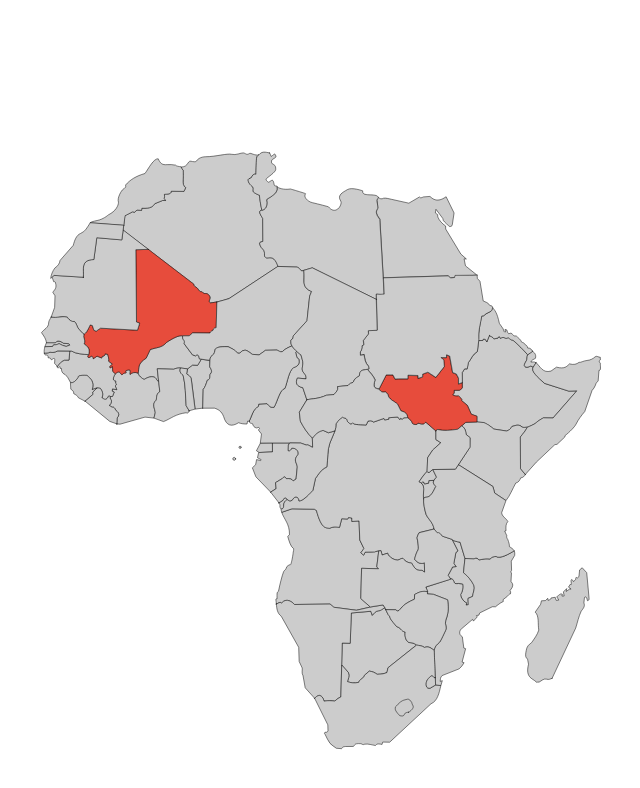
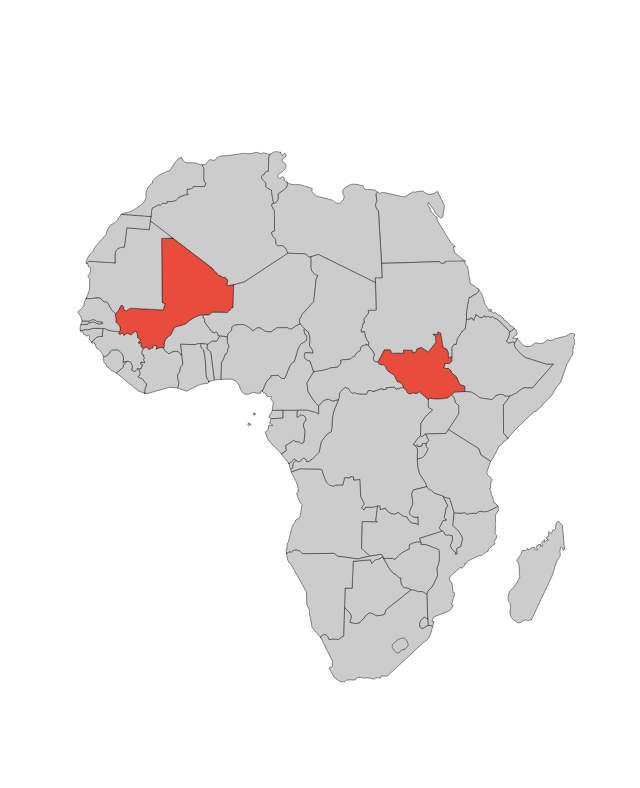
Before and after one commit to jakeaglass/africanMapLearner, a plain HTML site: page africa-with-capitals.html in a window 1280 px wide. Shown: the part 48-836 px from the top of the page, without its empty margins (278-918 px from the left). Drawn offline with nearby package versions, Linux system fonts and the light colour scheme.

Commit message:
fixed viewport for africa

```diff
--- a/africa-with-capitals.html
+++ b/africa-with-capitals.html
@@ -9,7 +9,8 @@
 			display:block;
 			margin-left: auto;
 			margin-right:auto;
-			height:90%;
+			height:80%;
+			min-height:600px;
 		}
 		h1 {
 			font-weight:200;
```
Also changed, not shown: africa.html (+2 -1 lines).
